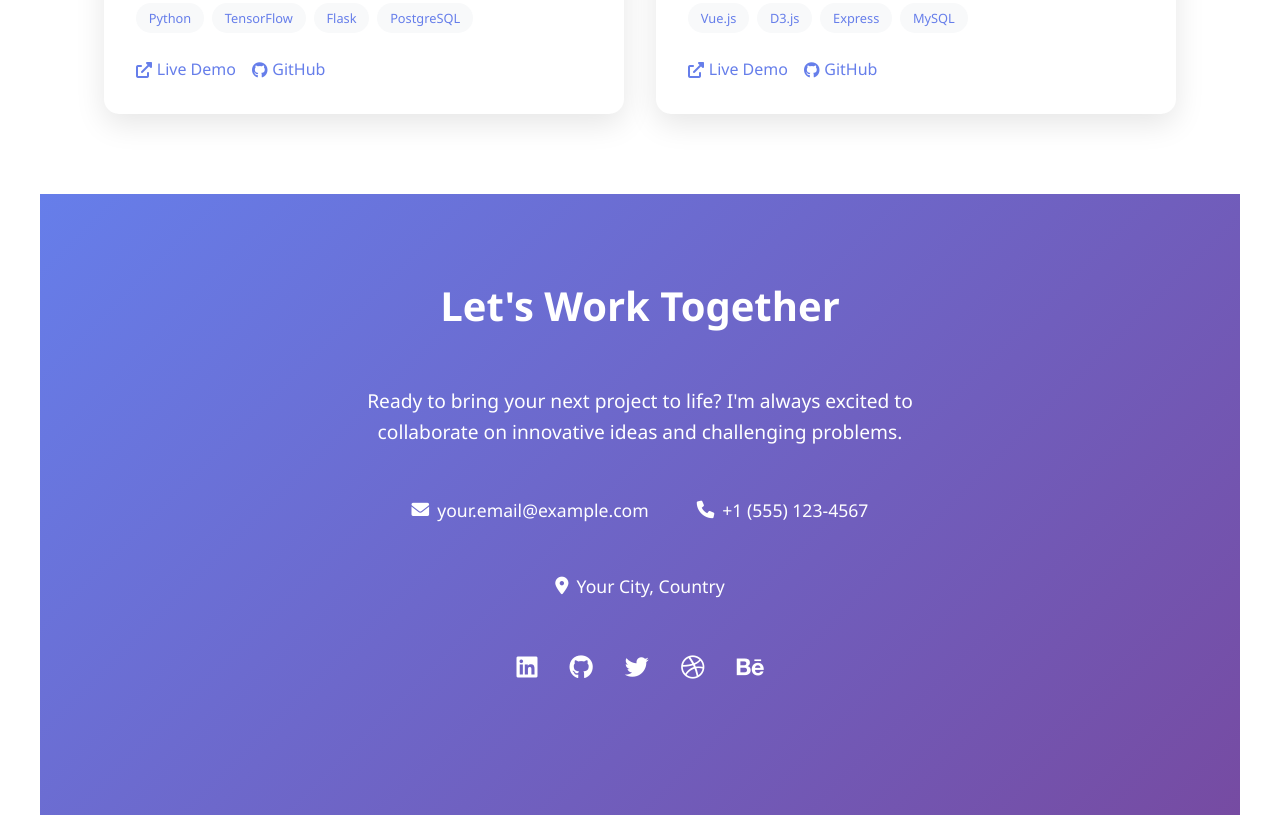
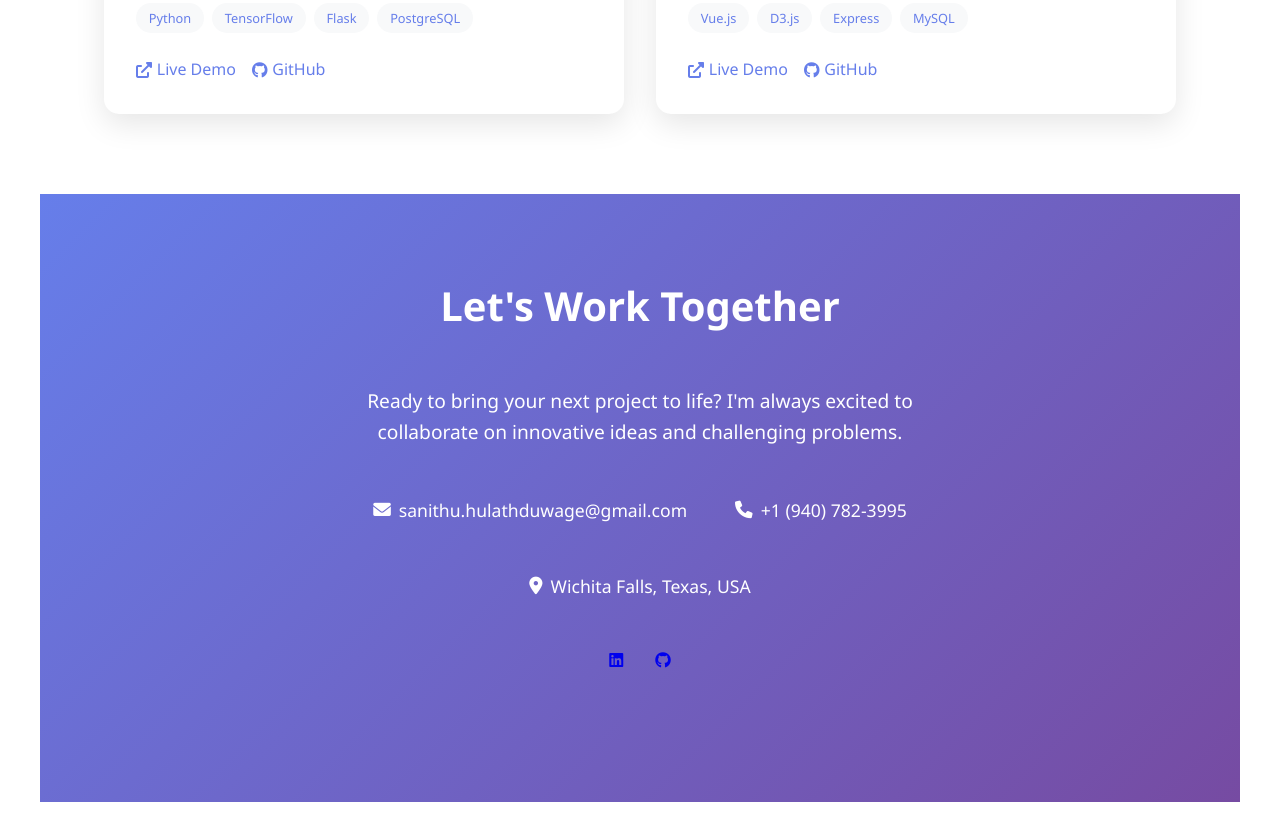
Before and after one commit to Sanithu-99/my_Portfolio, a plain HTML site: page index.html in a window 1280 px wide. Shown: the part 5004-5819 px from the top of the page. Drawn offline with Linux system fonts and the light colour scheme.

Commit message:
Update index.html

```diff
--- a/index.html
+++ b/index.html
@@ -3,7 +3,7 @@
 <head>
     <meta charset="UTF-8">
     <meta name="viewport" content="width=device-width, initial-scale=1.0">
-    <title>Your Name - Portfolio</title>
+    <title>Sanithu Hulathduwage - Portfolio</title>
     <link href="https://cdnjs.cloudflare.com/ajax/libs/font-awesome/6.0.0/css/all.min.css" rel="stylesheet">
     <style>
         * {
@@ -838,23 +838,20 @@
             <div class="contact-info">
                 <div class="contact-item">
                     <i class="fas fa-envelope"></i>
-                    <span>your.email@example.com</span>
+                    <span>sanithu.hulathduwage@gmail.com</span>
                 </div>
                 <div class="contact-item">
                     <i class="fas fa-phone"></i>
-                    <span>+1 (555) 123-4567</span>
+                    <span>+1 (940) 782-3995</span>
                 </div>
                 <div class="contact-item">
                     <i class="fas fa-map-marker-alt"></i>
-                    <span>Your City, Country</span>
+                    <span>Wichita Falls, Texas, USA</span>
                 </div>
             </div>
             <div class="social-links">
-                <a href="#" class="social-link"><i class="fab fa-linkedin"></i></a>
-                <a href="#" class="social-link"><i class="fab fa-github"></i></a>
-                <a href="#" class="social-link"><i class="fab fa-twitter"></i></a>
-                <a href="#" class="social-link"><i class="fab fa-dribbble"></i></a>
-                <a href="#" class="social-link"><i class="fab fa-behance"></i></a>
+                <a href="#" class="https://www.linkedin.com/in/sanithu-hulathduwage/"><i class="fab fa-linkedin"></i></a>
+                <a href="#" class="https://github.com/Sanithu-99/"><i class="fab fa-github"></i></a>
             </div>
             <div style="margin-top: 3rem;">
                 <a href="path/to/your/resume.pdf" class="btn btn
```
